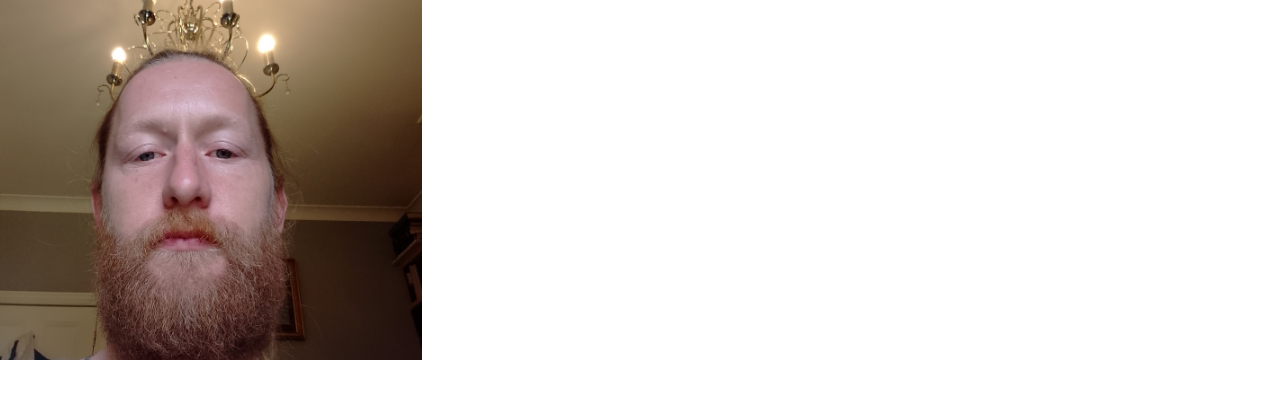
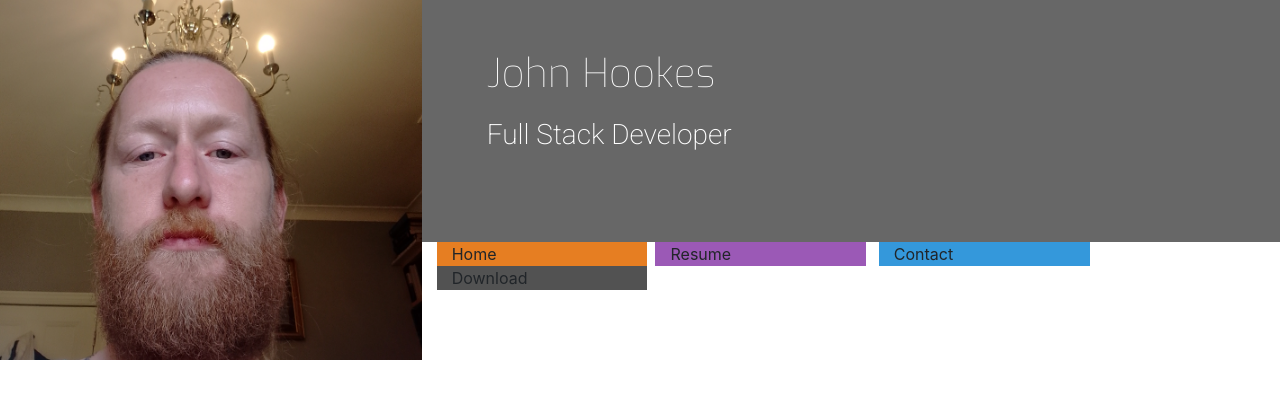
Before and after one commit to JohnHookes/Resume-Project-John-Hookes, a plain HTML site: page index.html in a window 1280 px wide. Drawn offline with nearby package versions, Linux system fonts and the light colour scheme.

Commit message:
add nav bar items home resume contact download and added colour

```diff
--- a/assets/css/style.css
+++ b/assets/css/style.css
@@ -1,10 +1,41 @@
+/*font added roboto and exo*/
 @import url('https://fonts.googleapis.com/css?family=Roboto:100,200,300,400,500,600,700|Exo:100,200,300,400,500,600,700');
 
-header{
-    margin:0;
+/*---------------- colours */
+
+
+.bg-color-name-title {
+    background-color: #676767;
 }
 
-.logo{
+.ui-menu-color-home{
+    background-color: #e67e22;
+}
+
+.ui-menu-color-resume{
+    background-color: #9b59b6;
+}
+
+.ui-menu-color-contact{
+    background-color: #3498db;
+}
+
+.ui-menu-color-download{
+    background-color: #525252;
+}
+
+/* --------------- Heading */
+
+header {
+    margin: 0;
+}
+
+.heading {
+    margin-left: 50px;
+}
+
+/*Picture of Me */
+.logo {
     background: url("../images/me.jpg");
     background-position: center;
     background-repeat: no-repeat;
@@ -14,3 +45,19 @@ header{
     -moz-transition: all .5s ease-in-out;
     -webkit-transition: all .5 ease-in-out;
 }
+
+.name {
+    font-family: "exo", sans-serif;
+    font-weight: 100;
+    margin-top: 50px;
+    color: #fff;
+}
+
+.title {
+    font-family: "Roboto", sans-serif;
+    font-weight: 200;
+    font-size: 28px;
+    margin-top: 20px;
+    margin-bottom: 90px;
+    color: #fff;
+}
--- a/index.html
+++ b/index.html
@@ -4,8 +4,10 @@
 <head>
     <meta charset="UTF-8">
     <meta name="viewport" content="width=device-width, initial-scale=1.0">
-    <link rel="stylesheet" href="https://maxcdn.bootstrapcdn.com/bootstrap/4.2.1/css/bootstrap.min.css" type="text/css" />
-    <link rel="stylesheet" href="https://use.fontawesome.com/releases/v5.0.10/css/all.css" integrity="sha384-+d0P83n9kaQMCwj8F4RJB66tzIwOKmrdb46+porD/OvrJ+37WqIM7UoBtwHO6Nlg" crossorigin="anonymous">
+    <link rel="stylesheet" href="https://maxcdn.bootstrapcdn.com/bootstrap/4.2.1/css/bootstrap.min.css"
+        type="text/css" />
+    <link rel="stylesheet" href="https://use.fontawesome.com/releases/v5.0.10/css/all.css"
+        integrity="sha384-+d0P83n9kaQMCwj8F4RJB66tzIwOKmrdb46+porD/OvrJ+37WqIM7UoBtwHO6Nlg" crossorigin="anonymous">
     <link rel="stylesheet" href="https://fonts.googleapis.com/css2">
     <link rel="stylesheet" href="assets/css/style.css" type="text/css">
     <title>Rosie</title>
@@ -14,11 +16,36 @@
 <body>
     <header>
         <div class="row">
-            <a href="index.html" class="col-md-4 logo" >
+            <a href="index.html" class="col-md-4 logo">
 
             </a>
             <div class="col-md-8">
+                <div class="row bg-color-name-title">
+                    <div class="col heading">
+                        <h1 class="name">John Hookes</h1>
+                        <h2 class="title">Full Stack Developer</h2>
+                    </div>
+                </div>
+                <div class="row">
+                    <div class="col">
+                        <ul id="nav" class="list-inline">
+                            <li class="col-6 col-sm-3 ui-menu-color-home list-inline-item">
+                                <a href="#"></a><span>Home</span></a>
+                            <li class="col-6 col-sm-3 ui-menu-color-resume list-inline-item">
+                                <a href="#"></a><span>Resume</span></a>
+                            </li>
+                            <li class="col-6 col-sm-3 ui-menu-color-contact list-inline-item">
+                                <a href="#"></a><span>Contact</span></a>
+                            </li>
+                            <li class="col-6 col-sm-3 ui-menu-color-download list-inline-item">
+                                <a href="#"></a><span>Download</span></a>
+                            </li>
+                            </li>
+                        </ul>
 
+                    </div>
+
+                </div>
             </div>
         </div>
     </header>
```
